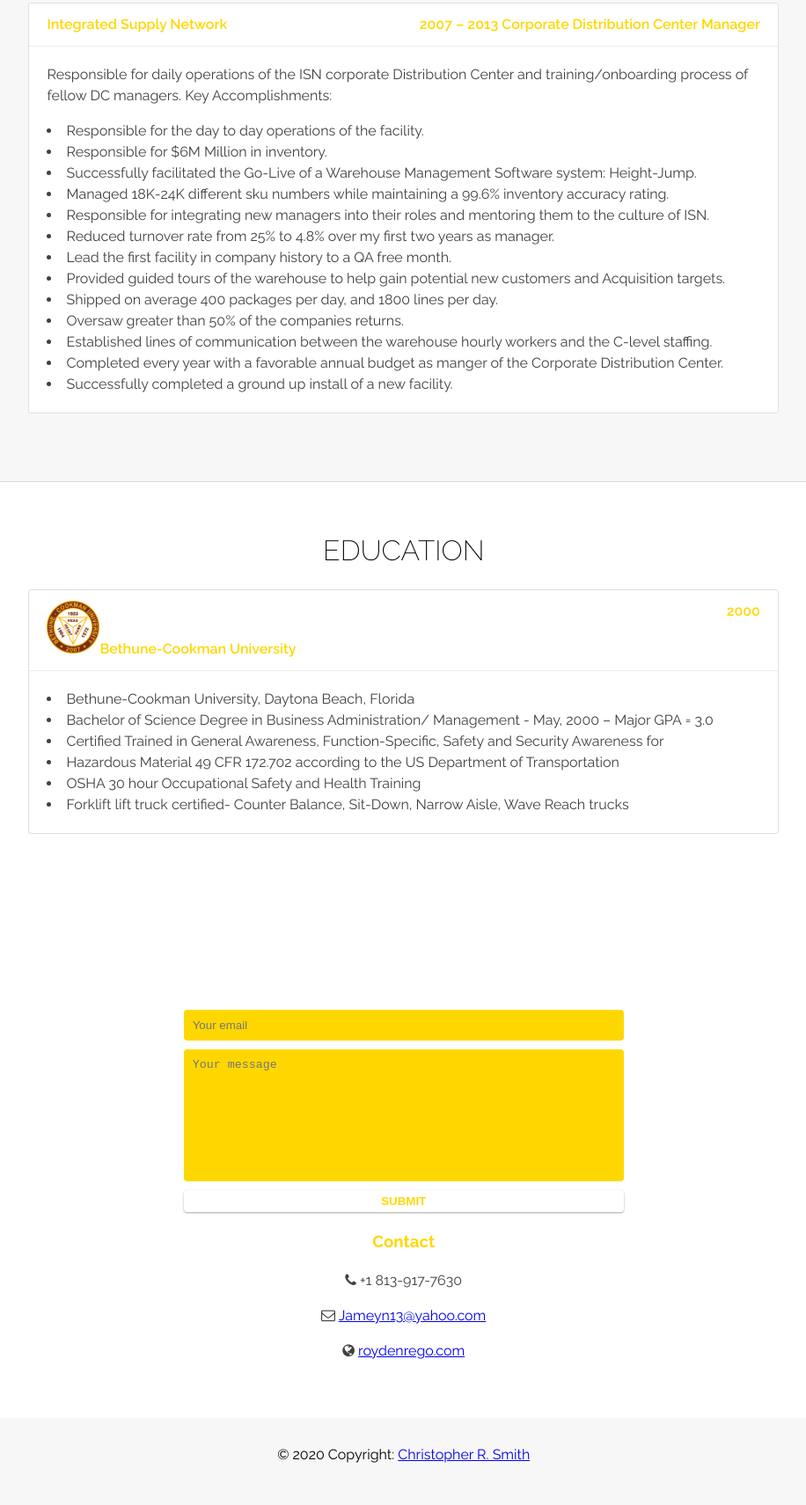
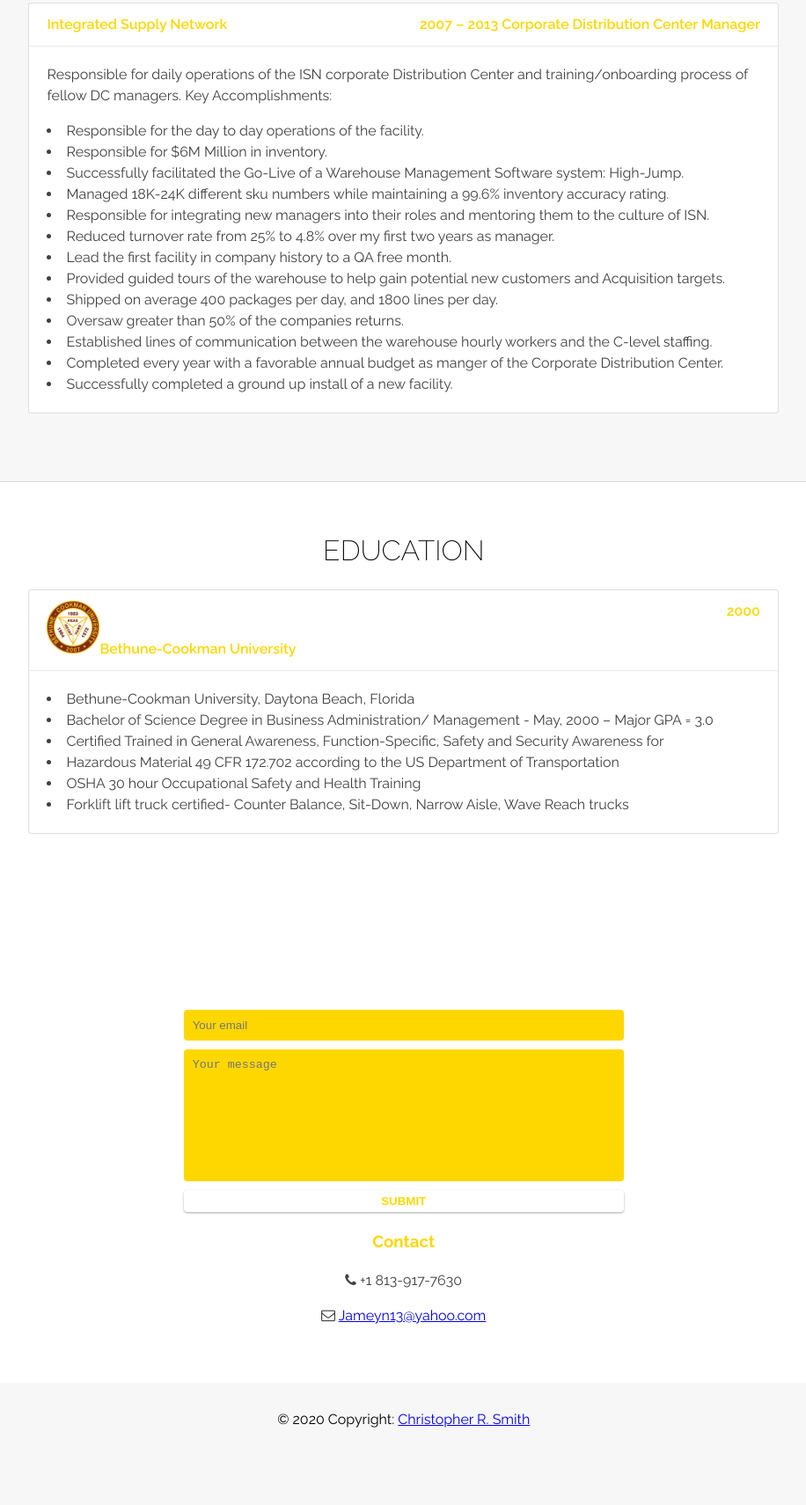
Before and after one commit to crscode/JameyNelsonP1, a website: page index.html in a window 1280 px wide. Shown: the part 2431-4142 px from the top of the page at 88% size, without its empty margins (180-1096 px from the left). After the commit the page ends 4102 px from the top, so only its background shows below. Drawn offline with Linux system fonts and the light colour scheme.

Commit message:
171 high jump

```diff
--- a/index.html
+++ b/index.html
@@ -168,7 +168,7 @@
 
                 <li>Responsible for the day to day operations of the facility.</li>
                 <li>Responsible for $6M Million in inventory.</li>
-                <li>Successfully facilitated the Go-Live of a Warehouse Management Software system: Height-Jump.</li>
+                <li>Successfully facilitated the Go-Live of a Warehouse Management Software system: High-Jump.</li>
                 <li>Managed 18K-24K different sku numbers while maintaining a 99.6% inventory accuracy rating.</li>
                 <li>Responsible for integrating new managers into their roles and mentoring them to the culture of ISN.
                 </li>
@@ -329,8 +329,8 @@
           <div class="wow fadeInUp contact-info" data-wow-delay="0.8s">
             <h3 class="color-white">Contact</h3>
             <p><i class="fa fa-phone"></i> +1 813-917-7630</p>
-            <p><i class="fa fa-envelope-o"></i> <a href="mailto:roydenrego@outlook.com">Jameyn13@yahoo.com</a></p>
-            <p><i class="fa fa-globe"></i> <a href="#">roydenrego.com</a></p>
+            <p><i class="fa fa-envelope-o"></i> <a href="mailto:Jameyn13@yahoo.com">Jameyn13@yahoo.com</a></p>
+            <!-- <p><i class="fa fa-globe"></i> <a href="#">roydenrego.com</a></p> -->
        </div>
         </div>
       </div>
```
Also changed, not shown: index.js (deleted).
